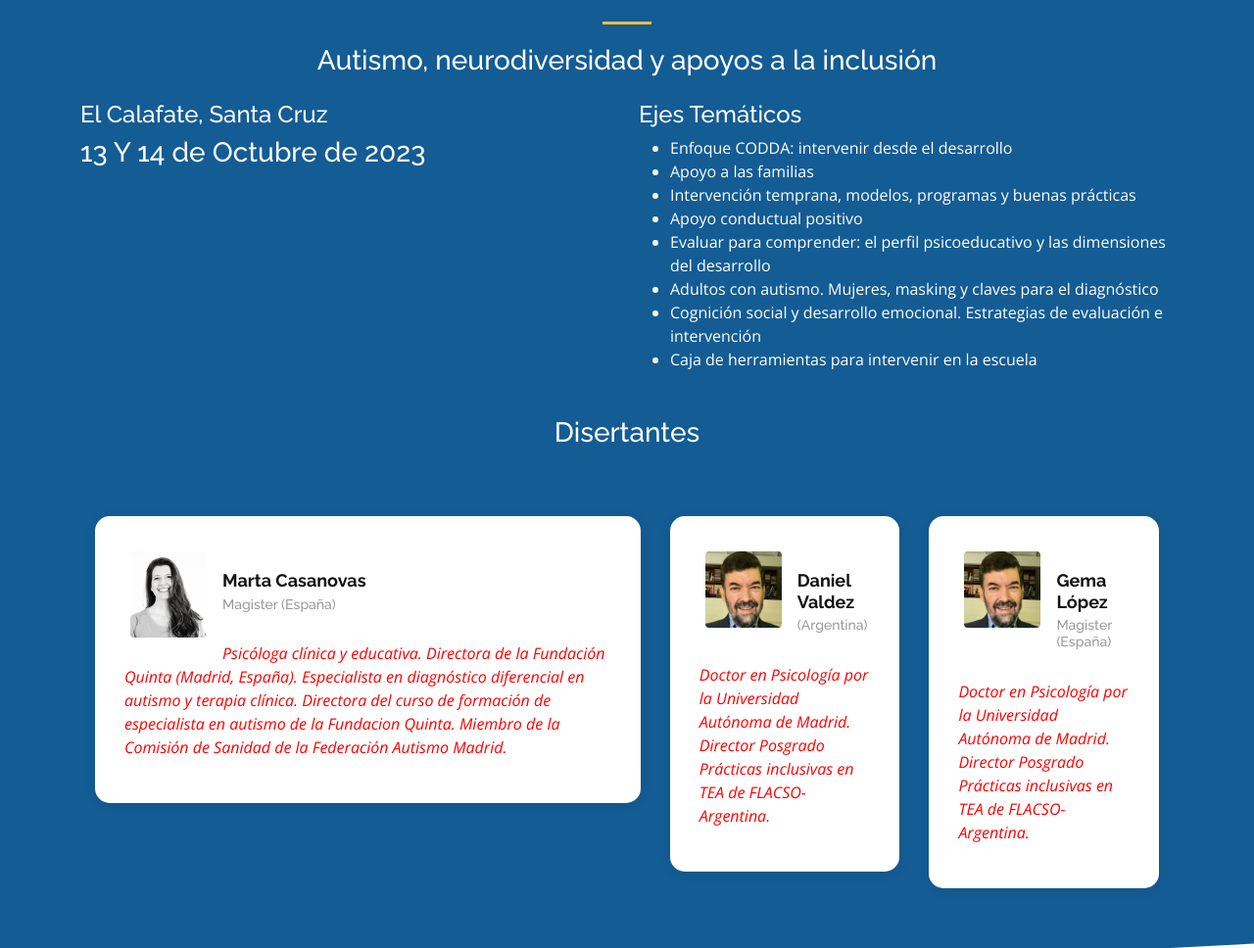
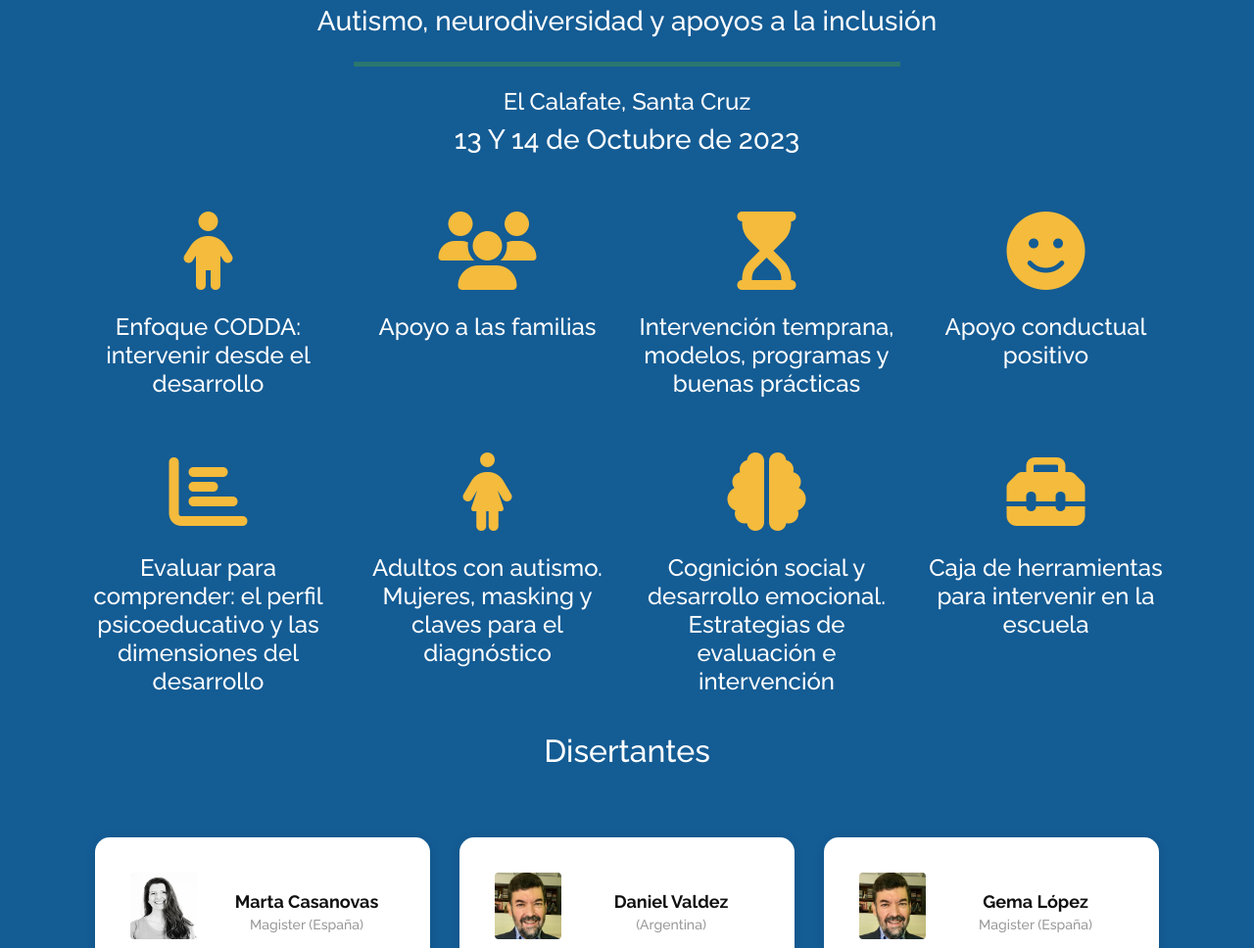
Before and after one commit to fbiason/tea-santacruz, a website: page index.html in a window 1280 px wide. Shown: the part 905-1873 px from the top of the page at 98% size. Drawn offline with nearby package versions, Linux system fonts and the light colour scheme; files whose address does not match are found by name.

Commit message:
congreso

```diff
--- a/assets/sass/_congreso.scss
+++ b/assets/sass/_congreso.scss
@@ -1,12 +1,24 @@
-.congreso-lugar {
-  box-sizing: content-box;
-  padding: 30px;
-  margin: 30px 15px;
-  min-height: 200px;
-  box-shadow: 0px 2px 12px rgba(0, 0, 0, 0.08);
-  position: relative;
-  background: #fff;
-  border-radius: 15px;
+.congreso h4 {
+  text-align: center;
+}
+
+.congreso h3 {
+  text-align: center;
+}
+
+.line {
+  border-top: 5px solid;
+  color: #6cc400;
+  width: 50%;
+  display: inline-block;
+}
+
+.congreso .icon i {
+  color: #f4bb3c;
+}
+
+.congreso .icon h4 {
+  color: #fff;
 }
 
 .disertantes .testimonials-carousel,
@@ -16,9 +28,9 @@
 
 .disertantes .testimonial-item {
   box-sizing: content-box;
+  text-align: justify;
   padding: 30px;
   margin: 30px 15px;
-  min-height: 200px;
   box-shadow: 0px 2px 12px rgba(0, 0, 0, 0.08);
   position: relative;
   background: #fff;
@@ -26,7 +38,8 @@
 }
 
 .disertantes .testimonial-item .testimonial-img {
-  width: 90px;
+  width: 5rem;
+  height: 5rem;
   border-radius: 10px;
   border: 6px solid #fff;
   float: left;
@@ -90,3 +103,31 @@
 .disertantes p {
   color: red;
 }
+
+.custom-btn {
+  width: 200px;
+  height: 80px;
+  color: #fff;
+  border-radius: 5px;
+  padding: 10px 25px;
+  font-family: "Lato", sans-serif;
+  font-weight: 500;
+  background: transparent;
+  cursor: pointer;
+  transition: all 0.3s ease;
+  position: relative;
+  display: inline-block;
+  box-shadow: inset 2px 2px 2px 0px rgba(255, 255, 255, 0.5),
+    7px 7px 20px 0px rgba(0, 0, 0, 0.1), 4px 4px 5px 0px rgba(0, 0, 0, 0.1);
+  outline: none;
+}
+
+.btn-1 {
+  background: #f4bb3c;
+  background: linear-gradient(0deg, #e27c2d 0%, #f4bb3c 100%);
+  border: none;
+}
+.btn-1:hover {
+  background: rgb(0, 3, 255);
+  background: linear-gradient(0deg, #145c94 0%, #94b46c 100%);
+}
--- a/assets/sass/_section-grl.scss
+++ b/assets/sass/_section-grl.scss
@@ -8,26 +8,6 @@ section {
   text-align: center;
   padding-bottom: 30px;
   position: relative;
-}
-
-.section-title h2 {
-  font-size: 32px;
-  font-weight: bold;
-  text-transform: uppercase;
-  margin-bottom: 20px;
-  padding-bottom: 20px;
-  position: relative;
-}
-
-.section-title h2::after {
-  content: "";
-  position: absolute;
-  display: block;
-  width: 50px;
-  height: 3px;
-  background: #f4bb3c;
-  bottom: 0;
-  left: calc(50% - 25px);
 }
 
 .section-title p {
--- a/assets/sass/style.scss
+++ b/assets/sass/style.scss
@@ -1,10 +1,10 @@
 @import "general";
 @import "back-to-top";
+@import "startet-btn";
+@import "section-grl";
 @import "navbar";
 @import "header";
 @import "hero";
-@import "startet-btn";
-@import "section-grl";
 @import "auspiciantes";
 @import "congreso";
 @import "bradcrumbs";
--- a/index.html
+++ b/index.html
@@ -17,6 +17,8 @@
       href="https://fonts.googleapis.com/css?family=Open+Sans:300,300i,400,400i,600,600i,700,700i|Raleway:300,300i,400,400i,500,500i,600,600i,700,700i|Poppins:300,300i,400,400i,500,500i,600,600i,700,700i"
       rel="stylesheet"
     />
+ <!-- Font Awesome -->
+    <link href="https://kit.fontawesome.com/799ba8a957.css" rel="stylesheet">
 
     <!-- Vendor CSS Files -->
     <link href="assets/vendor/aos/aos.css" rel="stylesheet" />
@@ -39,6 +41,7 @@
     <!-- Template Main CSS File -->
     <link href="assets/sass/style.css" rel="stylesheet" />
   </head>
+
 
   <body>
     <header
@@ -113,45 +116,67 @@
         <div class="container" data-aos="fade-up">
           <div class="section-title">
             <h1>II Congreso Internacional Autismo Santa Cruz</h1>
-            <h2></h2>
+            <h3>Autismo, neurodiversidad y apoyos a la inclusión</h3>
             <div class="row">
-              <h3>Autismo, neurodiversidad y apoyos a la inclusión</h3>
-              <div class="congeso-lugar mt-3 col-md-6" style="text-align: left">
-                <h4>El Calafate, Santa Cruz</h4>
-                <h3>13 Y 14 de Octubre de 2023</h3>
+              <div>
+                <hr class="line">
+              </div>
+                <div class="congeso-lugar">
+                  <h4>El Calafate, Santa Cruz</h4>
+                  <h3>13 Y 14 de Octubre de 2023</h3>
+                </div>
+
+              <div class="col-md-3 mt-5 icon"><i class="fa-solid fa-child fa-5x"></i>
+                <h4 class="mt-4">Enfoque CODDA: intervenir desde el desarrollo</h4>
               </div>
 
-              <div class="mt-3 col-md-6" style="text-align: left">
-                <h4>Ejes Temáticos</h4>
-                <ul>
-                  <li>Enfoque CODDA: intervenir desde el desarrollo</li>
-                  <li>Apoyo a las familias</li>
-                  <li>
-                    Intervención temprana, modelos, programas y buenas prácticas
-                  </li>
-                  <li>Apoyo conductual positivo</li>
-                  <li>
-                    Evaluar para comprender: el perfil psicoeducativo y las
-                    dimensiones del desarrollo
-                  </li>
-                  <li>
-                    Adultos con autismo. Mujeres, masking y claves para el
-                    diagnóstico
-                  </li>
-                  <li>
-                    Cognición social y desarrollo emocional. Estrategias de
-                    evaluación e intervención
-                  </li>
-                  <li>Caja de herramientas para intervenir en la escuela</li>
-                </ul>
-              </div>
+              <div class="col-md-3 mt-5 icon">
+                <i class="fa-solid fa-users fa-5x"></i>
+                <h4 class="mt-4">Apoyo a las familias</h4>
+                </div>
+
+                <div class="col-md-3 mt-5 icon">
+                  <i class="fa-solid fa-hourglass-start fa-5x"></i>
+                <h4 class="mt-4">Intervención temprana, modelos, programas y buenas prácticas</h4>
+                  </div>
+
+                  <div class="col-md-3 mt-5 icon">
+                    <i class="fa-solid fa-smile fa-5x"></i>
+                    <h4 class="mt-4">Apoyo conductual positivo</h4>
+                    </div>
+
+                    <div  iv class="col-md-3 mt-5 icon">
+                      <i class="fa-solid fa-chart-bar fa-5x"></i>
+                      <h4 class="mt-4">Evaluar para comprender: el perfil psicoeducativo y las
+                        dimensiones del desarrollo</h4>
+                      </div>
+
+                      <div class="col-md-3 mt-5  icon">
+                        <i class="fa-solid fa-female fa-5x"></i>
+                        <h4 class="mt-4">Adultos con autismo. Mujeres, masking y claves para el
+                          diagnóstico</h4>
+                        </div>
+
+                        <div class="col-md-3 mt-5 icon">
+                          <i class="fa-solid fa-brain fa-5x"></i>
+                          <h4 class="mt-4">Cognición social y desarrollo emocional. Estrategias de
+                            evaluación e intervención</h4>
+                          </div>
+
+
+                          <div class="col-md-3 mt-5 icon">
+                          <i class="fa-solid fa-toolbox fa-5x icon"></i>
+                          <h4 class="mt-4">Caja de herramientas para intervenir en la escuela</h4>
+                          </div>
+
             </div>
           </div>
         </div>
 
         <div class="container" data-aos="fade-up">
+
           <div class="section-title">
-            <h3>Disertantes</h3>
+            <h2>Disertantes</h2>
           </div>
 
           <div
@@ -159,11 +184,11 @@
             data-aos="fade-up"
           >
             <div class="swiper-wrapper">
-              <div>
+              <div class="col-md-4">
                 <div class="testimonial-wrap">
                   <div class="testimonial-item">
                     <img
-                      src="assets/img//congreso/casanovas.png"
+                      src="assets/img/congreso/casanovas.png"
                       class="testimonial-img"
                       alt=""
                     />
@@ -183,11 +208,11 @@
                 </div>
               </div>
 
-              <div>
+              <div class="col-md-4">
                 <div class="testimonial-wrap">
                   <div class="testimonial-item">
                     <img
-                      src="assets/img//congreso/daniel-valdez.jpg"
+                      src="assets/img/congreso/daniel-valdez.jpg"
                       class="testimonial-img"
                       alt=""
                     />
@@ -197,17 +222,20 @@
                       <i class="bx quote-icon-left"></i>Doctor en Psicología por
                       la Universidad Autónoma de Madrid. Director Posgrado
                       Prácticas inclusivas en TEA de FLACSO-Argentina.
+                      <br>
+                      <br>
+                      <br>
                       <i class="bx quote-icon-right"></i>
                     </p>
                   </div>
                 </div>
               </div>
 
-              <div>
+              <div class="col-md-4">
                 <div class="testimonial-wrap">
                   <div class="testimonial-item">
                     <img
-                      src="assets/img//congreso/daniel-valdez.jpg"
+                      src="assets/img/congreso/daniel-valdez.jpg"
                       class="testimonial-img"
                       alt=""
                     />
@@ -217,6 +245,9 @@
                       <i class="bx quote-icon-left"></i>Doctor en Psicología por
                       la Universidad Autónoma de Madrid. Director Posgrado
                       Prácticas inclusivas en TEA de FLACSO-Argentina.
+                      <br>
+                      <br>
+                      <br>
                       <i class="bx quote-icon-right"></i>
                     </p>
                   </div>
@@ -224,6 +255,12 @@
               </div>
             </div>
           </div>
+          <div>
+            <a href="https://forms.gle/ECiPT4LiXcvqqELCA">
+              <button class="custom-btn btn-1">QUIERO INSCRIBIRME</button>
+            </a>
+          </div>
+
         </div>
       </section>
       <!-- Fin Congreso Section  -->
@@ -1140,6 +1177,7 @@
     <script src="assets/vendor/isotope-layout/isotope.pkgd.min.js"></script>
     <script src="assets/vendor/swiper/swiper-bundle.min.js"></script>
     <script src="assets/vendor/php-email-form/validate.js"></script>
+    <script src="https://kit.fontawesome.com/799ba8a957.js" crossorigin="anonymous"></script>
 
     <!-- Template Main JS File -->
     <script src="assets/js/main.js"></script>
```
Also changed, not shown: Readme.txt, assets/img/auspiciantes/client-1.png (deleted), assets/img/auspiciantes/client-2.png (deleted), assets/img/auspiciantes/client-3.png (deleted), assets/img/auspiciantes/client-4.png (deleted), assets/img/auspiciantes/client-5.png (deleted), assets/img/auspiciantes/client-6.png (deleted), assets/img/auspiciantes/client-7.png (deleted), assets/img/auspiciantes/client-8.png (deleted), assets/sass/style.css, 1 other file.
